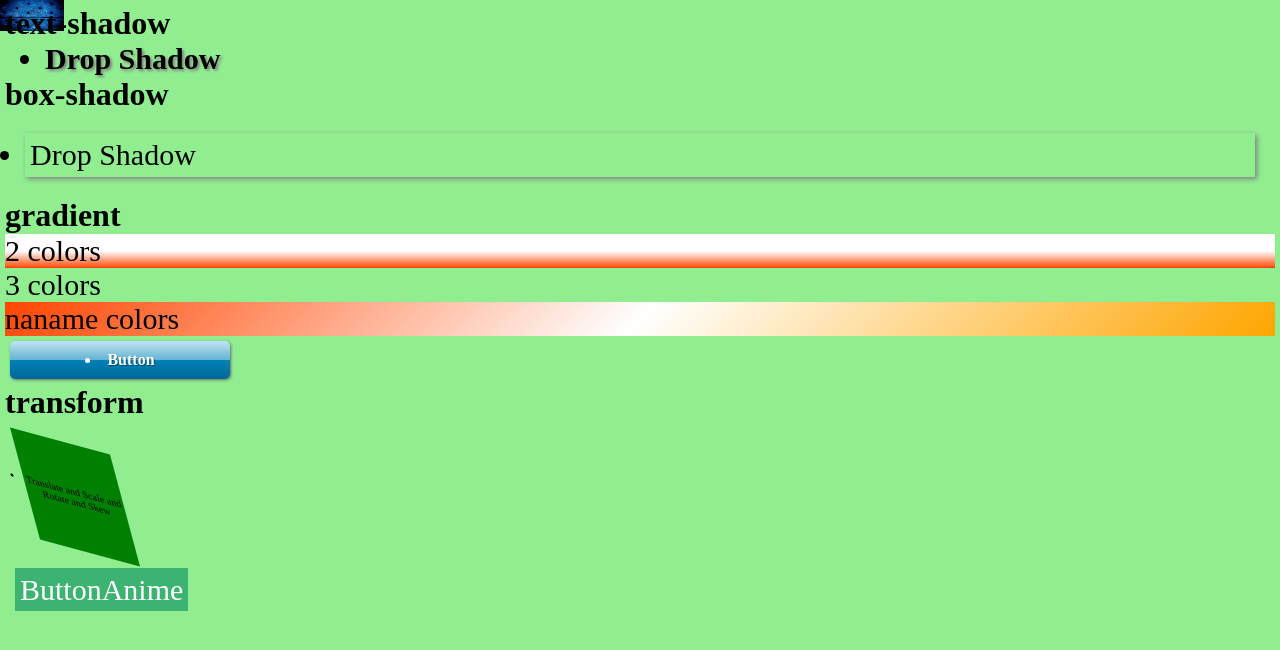
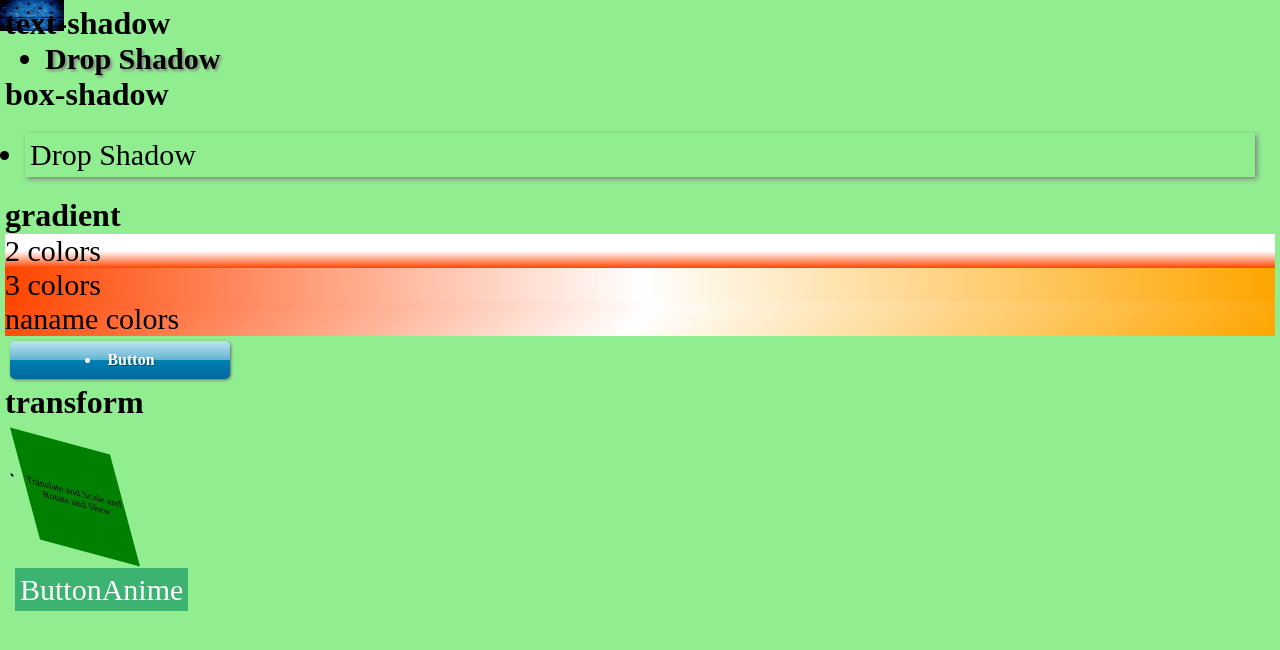
Before and after one commit to kkk3haha/web1-9, a plain HTML site: page index.html in a window 1280 px wide. Drawn offline with Linux system fonts and the light colour scheme.

Commit message:
Update index.html

```diff
--- a/index.html
+++ b/index.html
@@ -17,7 +17,7 @@
       <h1>gradient</h1>
       <ul id="gradient">
         <li class="two-gradient">2 colors</li>
-        <li class="tthree-gradient">3 colors</li>
+        <li class="three-gradient">3 colors</li>
         <li class="skew-gradient">naname colors</li>
       </ul>
       <li class="button">Button</li>
```
